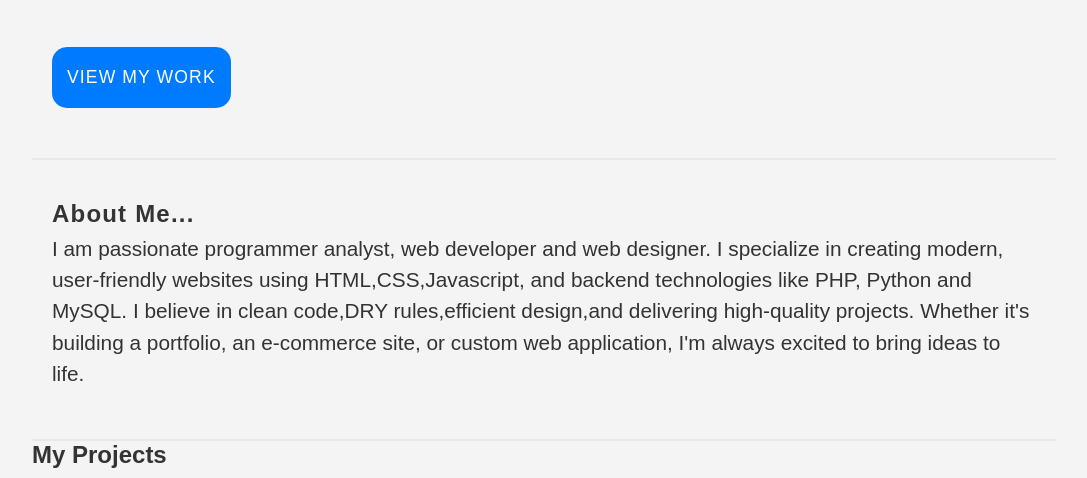
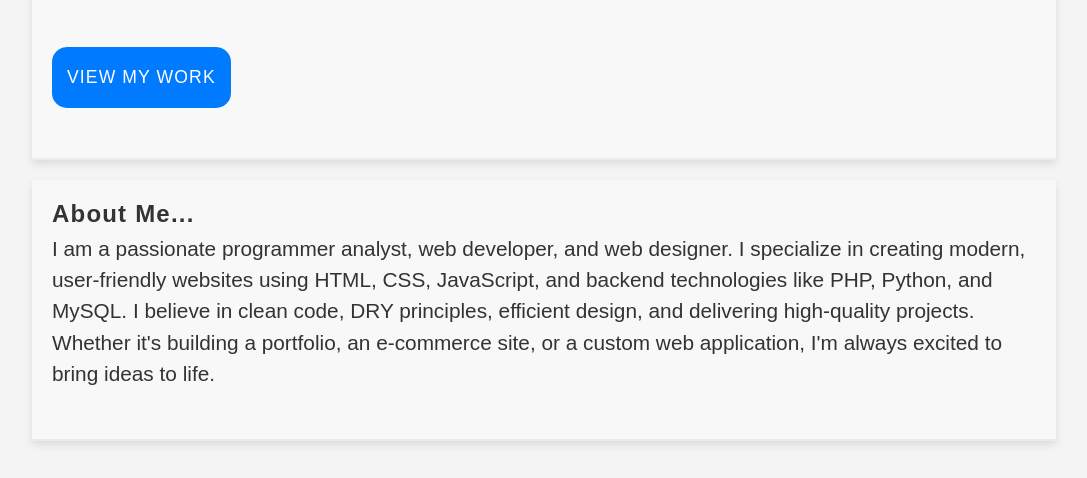
Before and after one commit to dannyed784/Portfolio, a plain HTML site: page index.html in a window 1280 px wide. Shown: the part 206-684 px from the top of the page, without its empty margins (96-1183 px from the left). Drawn offline with Linux system fonts and the light colour scheme.

Commit message:
Projects section v1 About Me section v2 Presentation card v2

```diff
--- a/css/style.css
+++ b/css/style.css
@@ -29,7 +29,7 @@ body {
   left: 0;
   z-index: 1000; */
   width: 100%;
-  margin-bottom:20px;
+  margin-bottom: 20px;
 }
 
 .header h2 {
@@ -66,6 +66,8 @@ body {
   padding: 20px;
   border-bottom: 2px solid rgba(0, 0, 0, 0.05);
   margin-bottom: 20px;
+  background-color: #f8f8f8;
+  box-shadow: 0px 4px 8px rgba(0, 0, 0, 0.1);
 }
 
 .card h1 {
@@ -96,6 +98,9 @@ body {
 .about-me {
   padding: 20px;
   border-bottom: 2px solid rgba(0, 0, 0, 0.05);
+  margin-bottom: 20px;
+  background-color: #f8f8f8;
+  box-shadow: 0px 4px 8px rgba(0, 0, 0, 0.1);
 }
 
 .about-me h2 {
@@ -106,5 +111,19 @@ body {
 .about-me p {
   font-size: 1.3rem;
   line-height: 1.5;
-  margin-bottom:30px;
+  margin-bottom: 30px;
 }
+
+/*Projects section*/
+.projects-section {
+  padding: 20px;
+}
+
+.projects-section h2 {
+  font: size 1.6rem;
+  text-align: center;
+  letter-spacing: 1.5px;
+  background-color: #222;
+  color: #fff;
+  padding: 20px;
+}
--- a/index.html
+++ b/index.html
@@ -31,18 +31,18 @@
       <section class="about-me" id="projects">
         <h2>About Me...</h2>
         <p>
-          I am passionate programmer analyst, web developer and web designer. I
-          specialize in creating modern, user-friendly websites using
-          HTML,CSS,Javascript, and backend technologies like PHP, Python and
-          MySQL. I believe in clean code,DRY rules,efficient design,and
+          I am a passionate programmer analyst, web developer, and web designer.
+          I specialize in creating modern, user-friendly websites using HTML,
+          CSS, JavaScript, and backend technologies like PHP, Python, and MySQL.
+          I believe in clean code, DRY principles, efficient design, and
           delivering high-quality projects. Whether it's building a portfolio,
-          an e-commerce site, or custom web application, I'm always excited to
+          an e-commerce site, or a custom web application, I'm always excited to
           bring ideas to life.
         </p>
         <p></p>
       </section>
       <!--Projects Section-->
-      <section id="projects" class="section">
+      <section id="projects" class="projects-section">
         <h2>My Projects</h2>
         <div class="projects">
           <div class="project">
```
